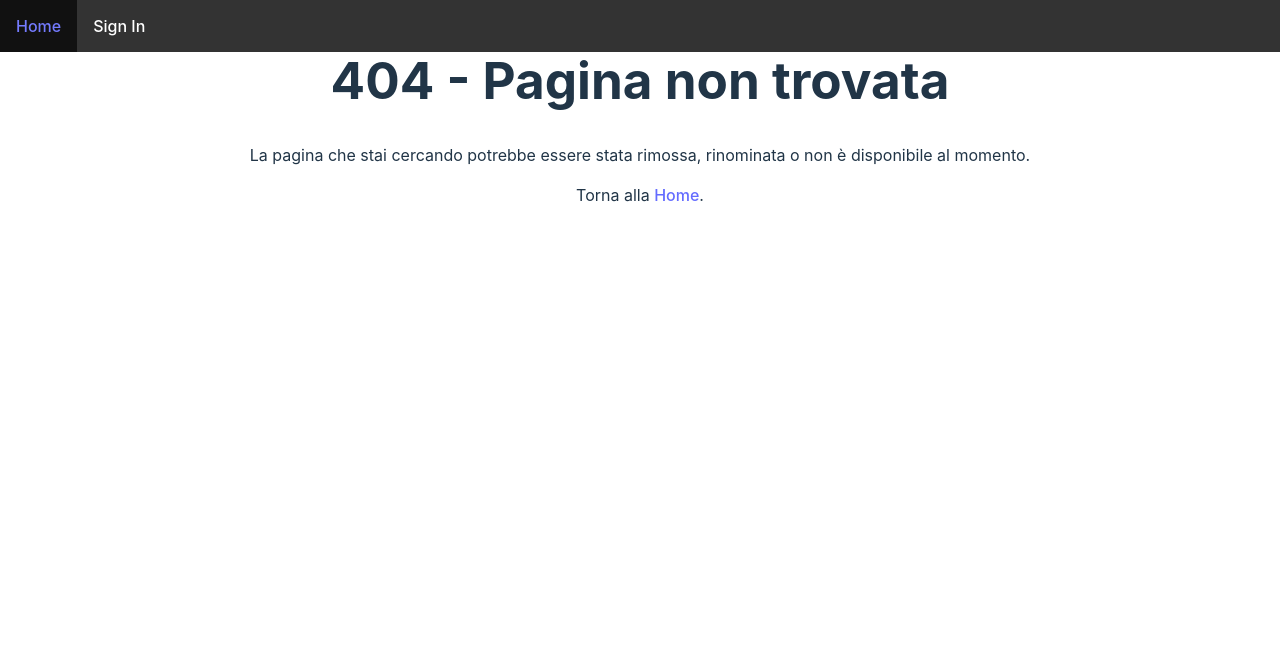
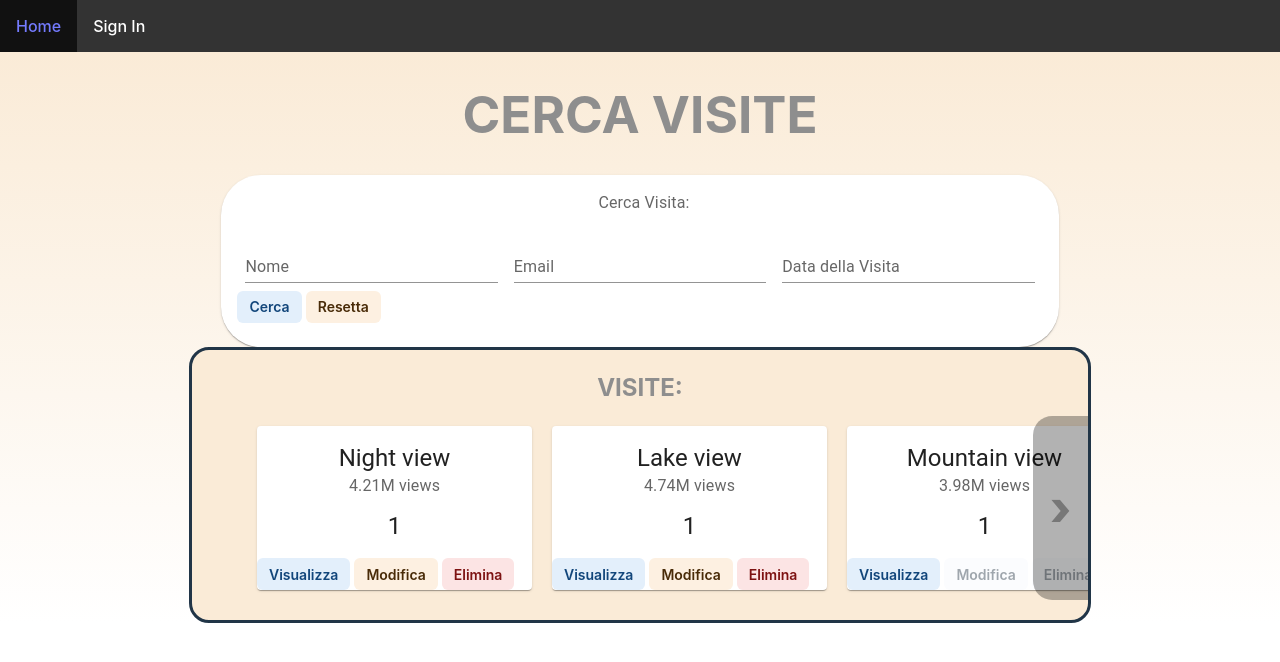
Before and after one commit to Alinetor06/Calendar, a React (Vite) app in the folder calendar-front/: page /SearchSecretary in a window 1280 px wide. Before the commit this address had no page. Shown: the top 662 px of the page. Built offline with nearby package versions, Linux system fonts and the light colour scheme.

Commit message:
cambio nomi ed import

```diff
--- a/calendar-front/src/App.tsx
+++ b/calendar-front/src/App.tsx
@@ -1,12 +1,15 @@
 // Importa i componenti necessari da react-router-dom
 import './css/App.css';
 import SignIn from './components/Login_Register/Login'
-import Secretary from './components/Secretary';
+import SearchSecretary from './components/Secretary/SerchSecretary';
+import CalendarSecretary from './components/Secretary/CalendarSecretary';
 import Home from './components/Home/Home';
 import Navbar from './components/NavBar/NavBar';
 import SignUp from './components/Login_Register/Registrazione';
 import NotFound from './components/NotFound';
 import { BrowserRouter as Router, Route, Routes } from 'react-router-dom';
+
+
 
 
 function App() {
@@ -17,8 +20,8 @@ function App() {
         <Routes>
           <Route path='/' element={<Home />} />
           <Route path='/SignIn' element={<SignIn />} />
-          <Route path='/CalendarSecretary' element={<Secretary />} />
-          <Route path='/SerchSecretary' element={<Secretary />} />
+          <Route path='/CalendarSecretary' element={<CalendarSecretary />} />
+          <Route path='/SearchSecretary' element={<SearchSecretary />} />
           <Route path='/SignUp' element={<SignUp />} />
           <Route path='*' element={<NotFound />} />
         </Routes>
--- a/calendar-front/src/components/Secretary.tsx
+++ /dev/null
@@ -1,20 +0,0 @@
-import { Calendar } from './Secretary/Calendar/Calendar'
-import { CardSlider } from './Secretary/ShowSlideCard'
-import Search_Visit_Card from './Secretary/TypoCard/SearchCard';
-
-
-const Secretary: React.FC<{}> = () => {
-
-    return (
-        <div className="background-container">
-            <h1 className='header-text-calendar'>Calendar </h1>
-            <div className='serch-container'>
-                <Calendar />
-                <Search_Visit_Card />
-            </div>
-            <CardSlider />
-        </div>
-    );
-}
-
-export default Secretary
--- a/calendar-front/src/components/Secretary/Calendar/Calendar.tsx
+++ b/calendar-front/src/components/Secretary/Calendar/Calendar.tsx
@@ -3,7 +3,7 @@ import React, { useEffect, useState } from "react";
 import DataPicker from "./DataPicker";
 import { IconButton } from '@mui/material';
 import AddIcon from '@mui/icons-material/Add';
-import ModalComponent from "../ModalComponent";
+import ModalComponent from "../ShowCard/ModalComponent";
 import { Visita } from "../../../config/Visite";
 
 
--- /dev/null
+++ b/calendar-front/src/components/Secretary/CalendarSecretary.tsx
@@ -0,0 +1,16 @@
+import { Calendar } from './Calendar/Calendar'
+import { CardSlider } from './ShowCard/ShowSlideCard'
+
+
+const CalendarSecretary: React.FC<{}> = () => {
+
+    return (
+        <div className="background-container">
+            <h1 className='header-text-calendar'>Calendario delle Visite </h1>
+            <Calendar />
+            <CardSlider />
+        </div>
+    );
+}
+
+export default CalendarSecretary
--- /dev/null
+++ b/calendar-front/src/components/Secretary/SerchSecretary.tsx
@@ -0,0 +1,18 @@
+import { CardSlider } from './ShowCard/ShowSlideCard'
+import Search_Visit_Card from './TypoCard/SearchCard';
+
+
+const SearchSecretary: React.FC<{}> = () => {
+
+    return (
+        <div className="background-container">
+            <h1 className='header-text-calendar'>Cerca Visite </h1>
+            <div className='serch-container'>
+                <Search_Visit_Card />
+            </div>
+            <CardSlider />
+        </div>
+    );
+}
+
+export default SearchSecretary
--- a/calendar-front/src/components/Secretary/ModalComponent.tsx
+++ b/calendar-front/src/components/Secretary/ShowCard/ModalComponent.tsx
@@ -2,11 +2,11 @@ import React from "react";
 import { Modal, Box } from "@mui/material";
 
 //config
-import { Visita } from '../../config/Visite';
+import { Visita } from '../../../config/Visite';
 
 //components
-import Card from "./TypoCard/View_Edit_Save_Cards";
-import Card2 from "./TypoCard/Save_Visit_Card"
+import Card from "../TypoCard/View_Edit_Save_Cards";
+import Card2 from "../TypoCard/Save_Visit_Card"
 
 
 const style = {
--- a/calendar-front/src/components/Secretary/ShowSlideCard.tsx
+++ b/calendar-front/src/components/Secretary/ShowCard/ShowSlideCard.tsx
@@ -1,12 +1,12 @@
 import React, { useEffect, useState } from "react";
-import { Visita } from '../../config/Visite';
-import Slider from "./Slider"
+import { Visita } from '../../../config/Visite';
+import Slider from "../Slider"
 import ModalComponent from "./ModalComponent";
 
 
 
 //components
-import VisitCard from "./TypoCard/Slider_Card";
+import VisitCard from "../TypoCard/Slider_Card";
 
 
 let typeModel: number = 0;
--- a/calendar-front/src/components/Secretary/TypoCard/Save_Visit_Card.tsx
+++ b/calendar-front/src/components/Secretary/TypoCard/Save_Visit_Card.tsx
@@ -2,7 +2,7 @@ import * as React from 'react';
 import { Card, CardContent, Typography } from '@mui/material';
 import { Box, Button } from '@mui/joy';
 import { useState } from 'react';
-import GenericField from '../GenericField';
+import GenericField from './GenericField';
 import { Visita } from '../../../config/Visite';
 
 const getDateOnly = (date: Date): string => {
--- a/calendar-front/src/components/Secretary/TypoCard/SearchCard.tsx
+++ b/calendar-front/src/components/Secretary/TypoCard/SearchCard.tsx
@@ -2,7 +2,7 @@ import * as React from 'react';
 import { Card, CardContent, Typography } from '@mui/material';
 import { Box, Button } from '@mui/joy';
 import { useState } from 'react';
-import GenericField from '../GenericField';
+import GenericField from './GenericField';
 
 
 
--- a/calendar-front/src/components/Secretary/TypoCard/View_Edit_Save_Cards.tsx
+++ b/calendar-front/src/components/Secretary/TypoCard/View_Edit_Save_Cards.tsx
@@ -2,7 +2,7 @@ import * as React from 'react';
 import { Card, CardContent, Typography } from '@mui/material';
 import { Box, Button } from '@mui/joy';
 import { useState } from 'react';
-import GenericField from '../GenericField';
+import GenericField from './GenericField';
 
 
 //configurazioni
```
Also changed, not shown: calendar-front/src/components/Secretary/TypoCard/GenericField.tsx (renamed from calendar-front/src/components/Secretary/GenericField.tsx).
